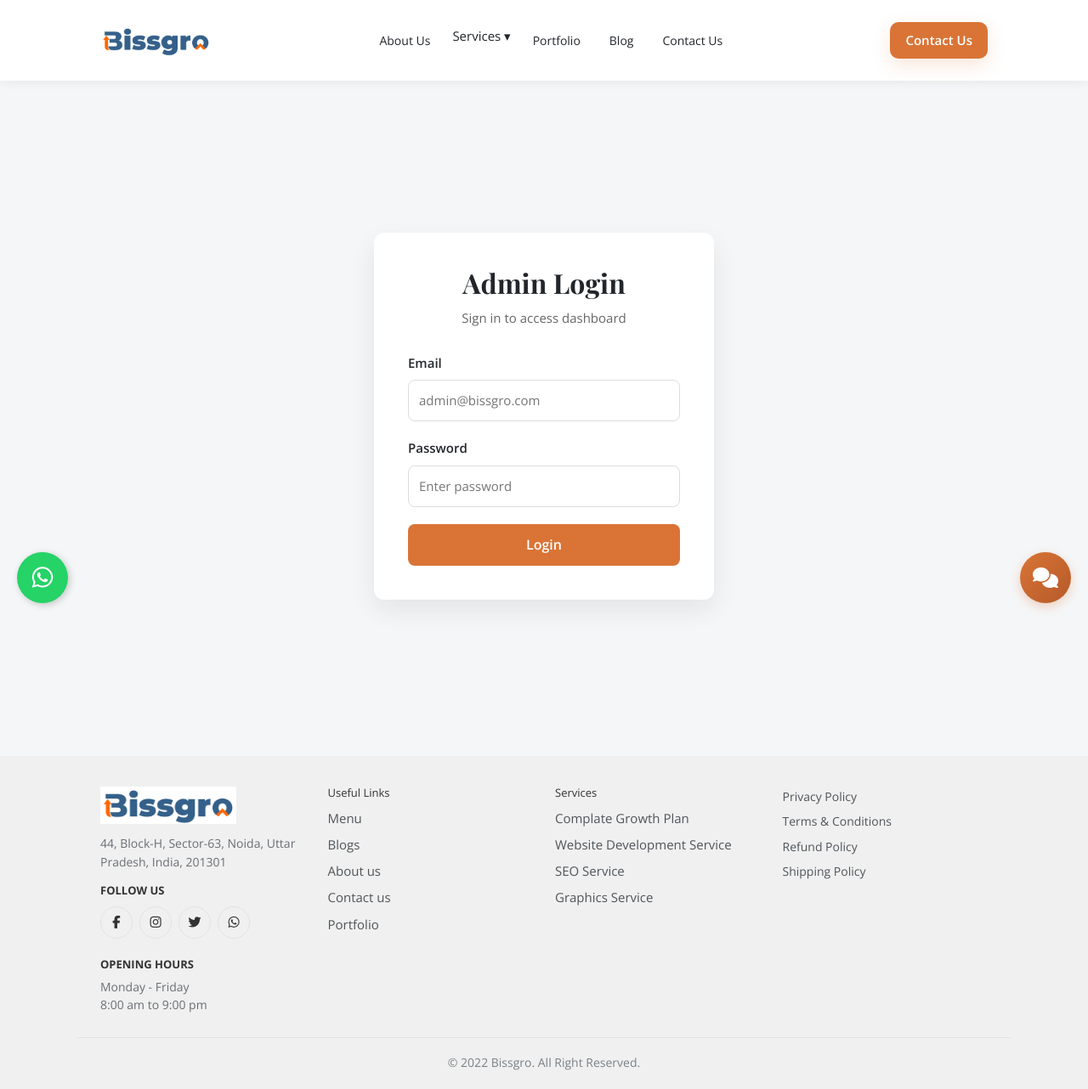
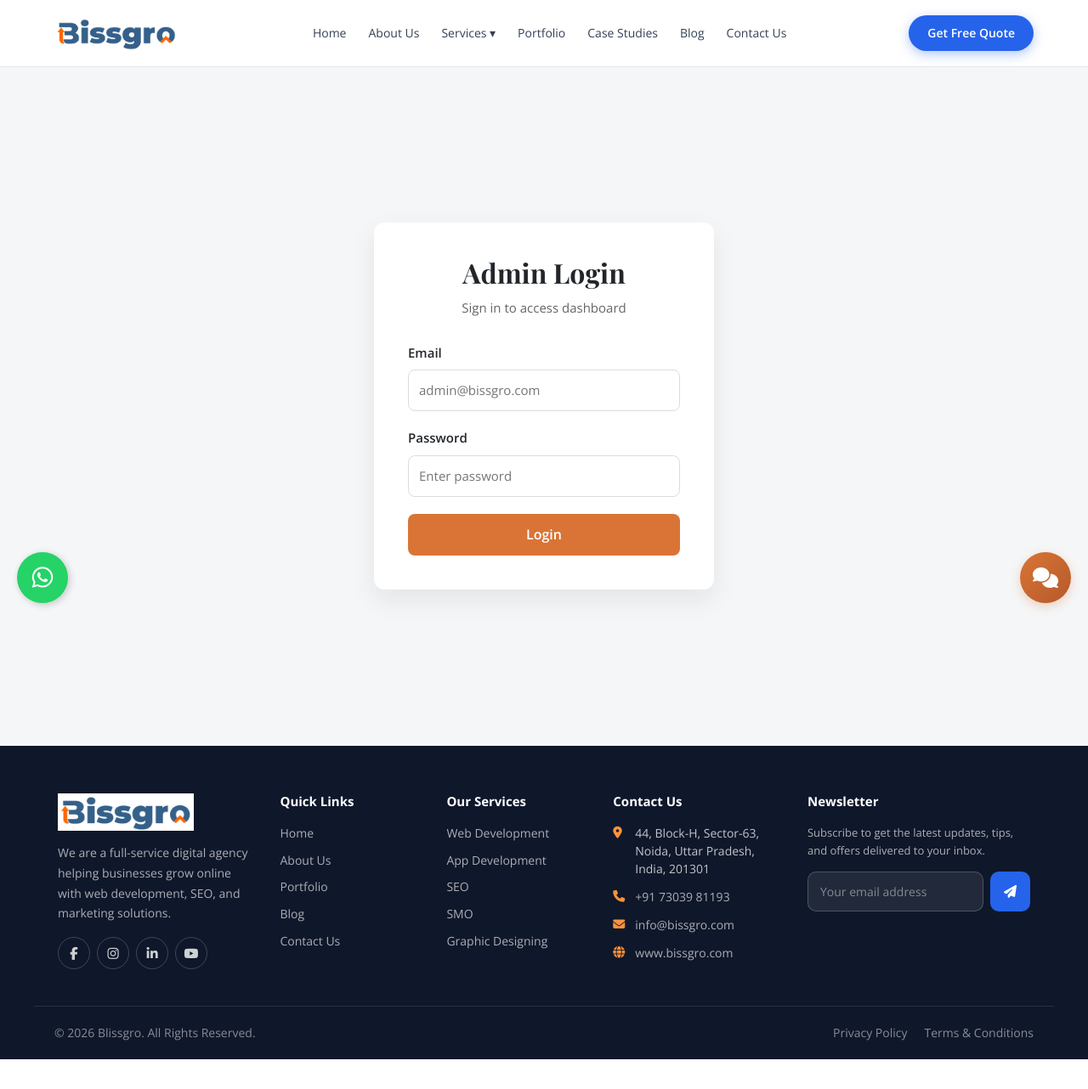
Before and after one commit to MuskanSaifi/Bissgro, a Next.js app: page /admin/login in a window 1280 px wide. Shown: the whole page at 85% size. After the commit the page ends 1247 px from the top, so only its background shows below. Built offline with nearby package versions, Linux system fonts and the light colour scheme.

Commit message:
uptfooter

```diff
--- a/app/layout.js
+++ b/app/layout.js
@@ -48,7 +48,7 @@
 export default function RootLayout({ children }) {
   return (
     <html lang="en">
-      <body>
+      <body className="home-body">
 
         {/* Google Analytics */}
         <Script
--- a/components/Footer.js
+++ b/components/Footer.js
@@ -1,10 +1,9 @@
 'use client';
 
 import Link from 'next/link';
-import { usePathname } from 'next/navigation';
 import { useState } from 'react';
 
-function HomeFooterNewsletter() {
+function FooterNewsletter() {
   const [email, setEmail] = useState('');
   const [status, setStatus] = useState('');
 
@@ -47,10 +46,6 @@
 }
 
 export default function Footer() {
-  const pathname = usePathname();
-  const isHome = pathname === '/';
-
-  if (isHome) {
   return (
     <footer className="site-footer home-footer" role="contentinfo">
       <div className="footer-grid">
@@ -123,7 +118,7 @@
         <div className="footer-col footer-newsletter">
           <h4>Newsletter</h4>
           <p>Subscribe to get the latest updates, tips, and offers delivered to your inbox.</p>
-            <HomeFooterNewsletter />
+          <FooterNewsletter />
         </div>
       </div>
 
@@ -137,66 +132,3 @@
     </footer>
   );
 }
-
-  return (
-    <footer className="site-footer" role="contentinfo">
-      <div className="footer-grid">
-        <div className="brand-block">
-          <img src="/assets/logo.png" alt="Bissgro logo" />
-          <p>44, Block-H, Sector-63, Noida, Uttar Pradesh, India, 201301</p>
-          <div className="footer-follow-legal">
-            <h4>FOLLOW US</h4>
-            <div className="socials d-flex">
-              <a href="https://www.facebook.com/share/1B17ghvWih/?mibextid=wwXIfr" aria-label="Facebook">
-                <i className="fab fa-facebook-f" />
-              </a>
-              <a href="https://www.instagram.com/bissgro?igsh=YW5sYmRsZHRjMWxh&utm_source=qr" aria-label="Instagram">
-                <i className="fab fa-instagram" />
-              </a>
-              <a href="#" aria-label="Twitter">
-                <i className="fab fa-twitter" />
-              </a>
-              <a href="https://wa.me/917303981193?text=Hello%20I%20am%20interested%20in%20your%20services" aria-label="WhatsApp" target="_blank" rel="noopener noreferrer">
-                <i className="fab fa-whatsapp" />
-              </a>
-            </div>
-          </div>
-          <div className="footer-opening-hours">
-            <div className="footer-hours-label">OPENING HOURS</div>
-            <div className="footer-hours-text">Monday - Friday<br />8:00 am to 9:00 pm</div>
-          </div>
-        </div>
-        <div className="footer-col">
-          <h4>Useful Links</h4>
-          <ul>
-            <li><Link href="/">Menu</Link></li>
-            <li><Link href="/blog">Blogs</Link></li>
-            <li><Link href="/about-us">About us</Link></li>
-            <li><Link href="/contact-us">Contact us</Link></li>
-            <li><Link href="/portfolio">Portfolio</Link></li>
-          </ul>
-        </div>
-        <div className="footer-col">
-          <h4>Services</h4>
-          <ul>
-            <li><a href="#">Complate Growth Plan</a></li>
-            <li><a href="#">Website Development Service</a></li>
-            <li><a href="#">SEO Service</a></li>
-            <li><a href="#">Graphics Service</a></li>
-          </ul>
-        </div>
-        <div className="footer-col">
-          <ul className="footer-legal-links">
-            <li><Link href="/privacy-policy">Privacy Policy</Link></li>
-            <li><Link href="/terms-conditions">Terms & Conditions</Link></li>
-            <li><Link href="/refund-policy">Refund Policy</Link></li>
-            <li><Link href="/shipping-policy">Shipping Policy</Link></li>
-          </ul>
-        </div>
-      </div>
-      <div className="footer-bottom">
-        <div className="m-auto">© 2022 Bissgro. All Right Reserved.</div>
-      </div>
-    </footer>
-  );
-}
--- a/components/Header.js
+++ b/components/Header.js
@@ -8,7 +8,6 @@
 
 export default function Header() {
   const pathname = usePathname();
-  const isHome = pathname === '/';
   const [menuOpen, setMenuOpen] = useState(false);
   const [servicesOpen, setServicesOpen] = useState(false);
   const dropdownRef = useRef(null);
@@ -50,7 +49,7 @@
   };
 
   return (
-    <header className={`site-header ${isHome ? 'home-header' : ''}`} role="banner">
+    <header className="site-header home-header" role="banner">
       <div className="header-inner">
         <div className="logo">
           <Link href="/">
@@ -69,7 +68,7 @@
         </button>
 
         <nav className={`main-nav ${menuOpen ? 'open' : ''}`} role="navigation" aria-label="Main">
-          {isHome && navLink('/', 'Home', true)}
+          {navLink('/', 'Home', true)}
           {navLink('/about-us', 'About Us')}
           <div ref={dropdownRef} className={`dropdown ${servicesOpen ? 'open' : ''}`}>
             <button
@@ -91,20 +90,18 @@
             </div>
           </div>
           <Link href="/portfolio" onClick={closeMenu}>Portfolio</Link>
-          {isHome && (
-            <a href="#portfolio" onClick={closeMenu}>Case Studies</a>
-          )}
+          <Link href="/#portfolio" onClick={closeMenu}>Case Studies</Link>
           <Link href="/blog" onClick={closeMenu}>Blog</Link>
           <Link href="/contact-us" onClick={closeMenu}>Contact Us</Link>
         </nav>
 
         <a
-          className={isHome ? 'btn-quote' : 'btn-book'}
+          className="btn-quote"
           href={WHATSAPP_URL}
           target="_blank"
           rel="noopener noreferrer"
         >
-          {isHome ? 'Get Free Quote' : 'Contact Us'}
+          Get Free Quote
         </a>
       </div>
     </header>
```
Also changed, not shown: app/page.js (+1 -7 lines), components/home/HomeBodyClass.js (deleted, +0 -20 lines). Lines whose indentation alone changed are shown as unchanged.
